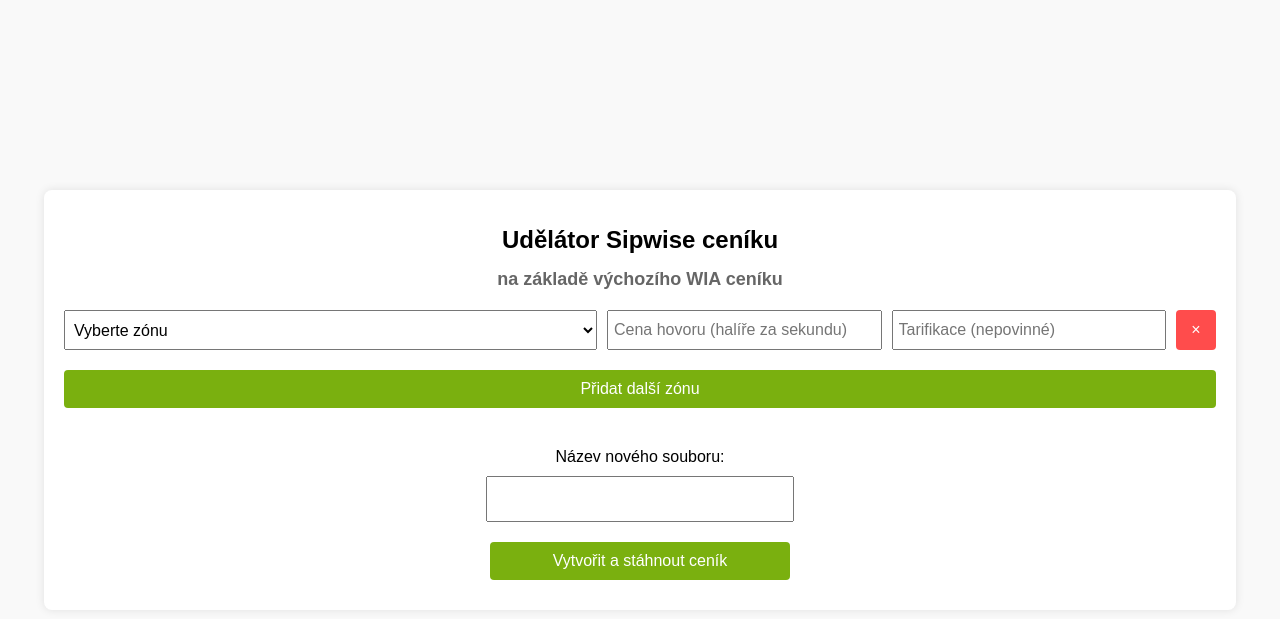
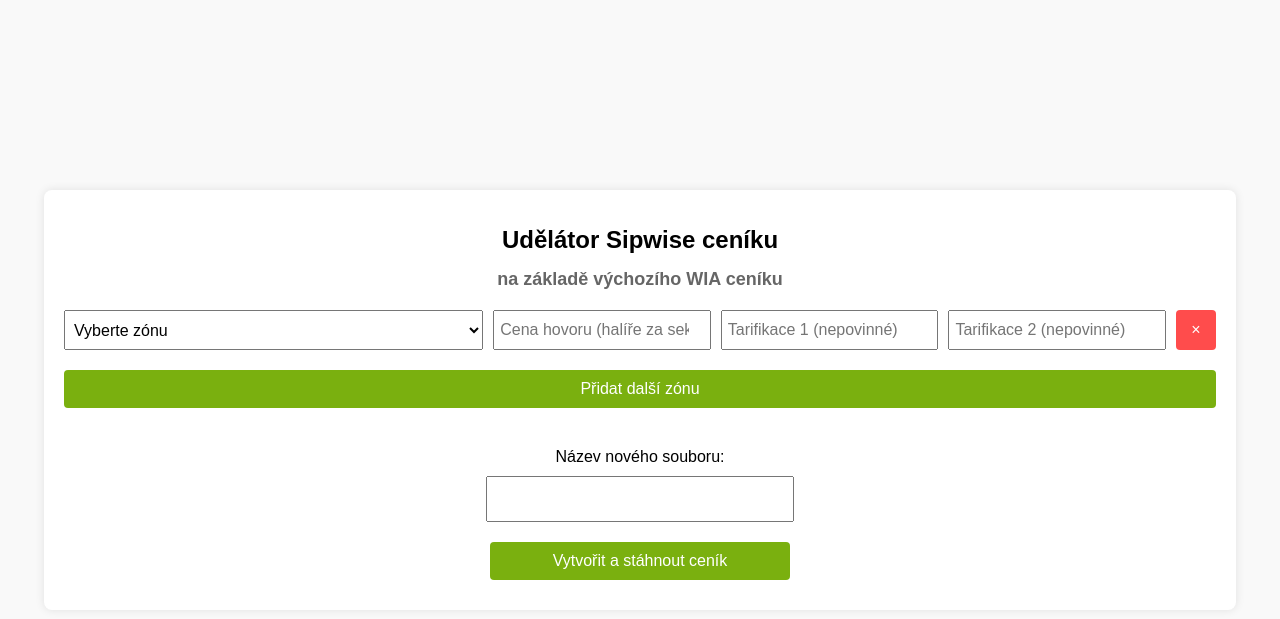
Before and after one commit to zdendael/sws_ceniky, a Flask app: page / in a window 1280 px wide. Shown: the top 619 px of the page. Run offline with Flask 3, Linux system fonts and the light colour scheme.

Commit message:
Update index.html

```diff
--- a/templates/index.html
+++ b/templates/index.html
@@ -36,7 +36,8 @@
         .zone-group input[name="cena_hovoru"] {
             flex: 1; /* Flexibilní šířka pro pole ceny hovoru */
         }
-        .zone-group input[name="tarifikace"] {
+        .zone-group input[name="tarifikace_1"],
+        .zone-group input[name="tarifikace_2"] {
             flex: 1; /* Flexibilní šířka pro pole tarifikace */
         }
         .zone-group .remove-button {
@@ -130,7 +131,8 @@
                         ${getSelectOptionsHtml()}
                     </select>
                     <input type="number" name="cena_hovoru" placeholder="Cena hovoru (halíře za sekundu)" step="0.01" required oninput="validateInput(this)">
-                    <input type="number" name="tarifikace" class="tarifikace" placeholder="Tarifikace (nepovinné)" step="1" oninput="validateInput(this)">
+                    <input type="number" name="tarifikace_1" class="tarifikace" placeholder="Tarifikace 1 (nepovinné)" step="1" title="Tarifikace pro první interval" oninput="validateInput(this)">
+                    <input type="number" name="tarifikace_2" class="tarifikace" placeholder="Tarifikace 2 (nepovinné)" step="1" title="Tarifikace pro druhý interval" oninput="validateInput(this)">
                     <button type="button" class="remove-button" onclick="removeValues(this)">×</button>
                 </div>
             </div>
@@ -187,7 +189,8 @@
                     ${getSelectOptionsHtml()}
                 </select>
                 <input type="number" name="cena_hovoru" placeholder="Cena hovoru (halíře za sekundu)" step="0.01" required oninput="validateInput(this)">
-                <input type="number" name="tarifikace" class="tarifikace" placeholder="Tarifikace (nepovinné)" step="1" oninput="validateInput(this)">
+                <input type="number" name="tarifikace_1" class="tarifikace" placeholder="Tarifikace 1 (nepovinné)" step="1" title="Tarifikace pro první interval" oninput="validateInput(this)">
+                <input type="number" name="tarifikace_2" class="tarifikace" placeholder="Tarifikace 2 (nepovinné)" step="1" title="Tarifikace pro druhý interval" oninput="validateInput(this)">
                 <button type="button" class="remove-button" onclick="removeZone(this)">×</button>
             `;
         }
@@ -202,7 +205,8 @@
             var zoneGroup = button.parentElement;
             zoneGroup.querySelector('select').value = '';
             zoneGroup.querySelector('input[name="cena_hovoru"]').value = '';
-            zoneGroup.querySelector('input[name="tarifikace"]').value = '';
+            zoneGroup.querySelector('input[name="tarifikace_1"]').value = '';
+            zoneGroup.querySelector('input[name="tarifikace_2"]').value = '';
             updateZoneOptions();
         }
 
```
